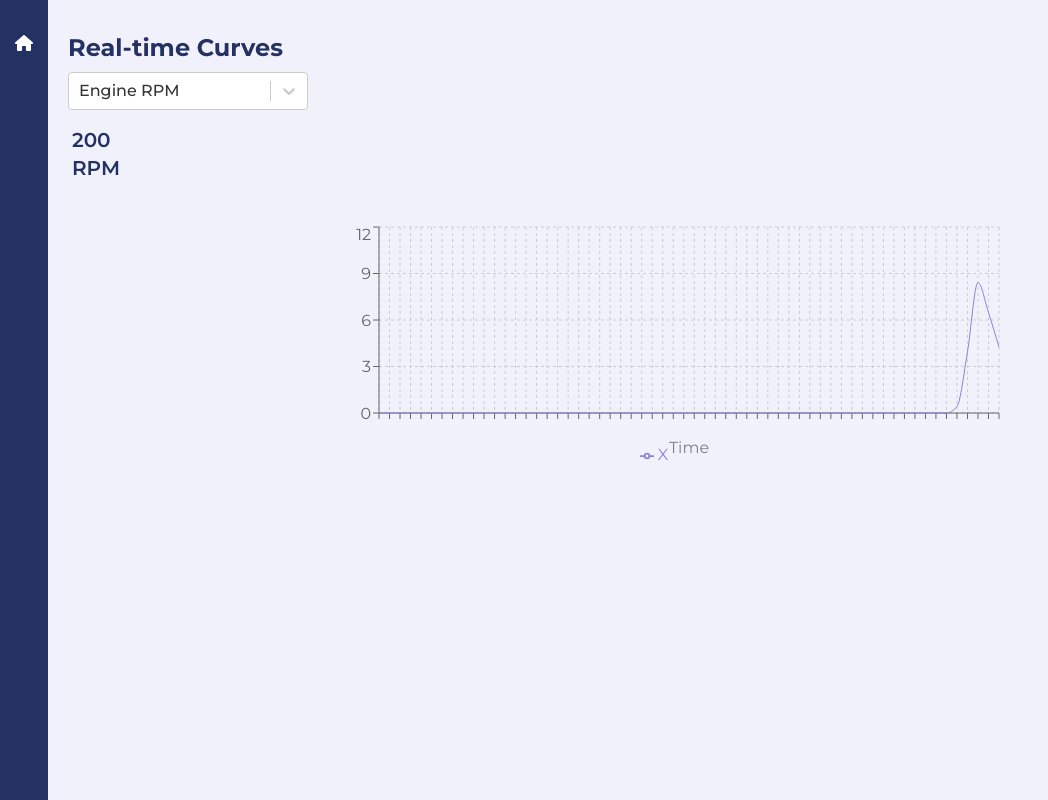
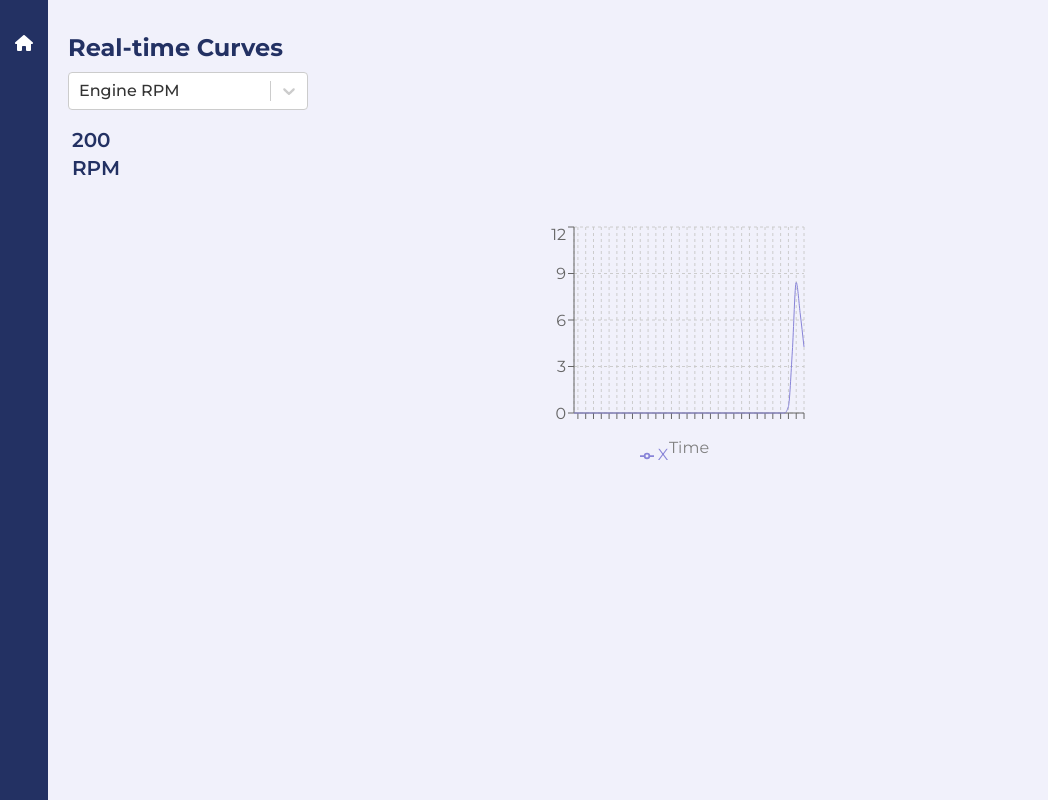
Before and after one commit to vitohartanto/CarConnect, a React (Vite) app: page /realtime-curves in a window 1280 px wide. Shown: the whole page, without its empty margins (0-1048 px from the left). Built offline with nearby package versions, Linux system fonts and the light colour scheme.

Commit message:
updating realtime curves

```diff
--- a/src/pages/RealtimeCurves.jsx
+++ b/src/pages/RealtimeCurves.jsx
@@ -33,6 +33,20 @@ const RealtimeCurves = () => {
     return () => clearInterval(interval);
   }, []);
 
+  // useEffect(() => {
+  //   if (timeoutRef.current !== null) {
+  //     clearTimeout(timeoutRef.current);
+  //   }
+  //   let interval = 6000;
+  //   let speed = 3000;
+  //   for (let i = 0; i < interval; i++) {
+  //     timeoutRef.current = setTimeout(() => {
+  //       timeoutRef.current = null;
+  //       validate();
+  //     }, i * speed);
+  //   }
+  // }, []);
+
   return (
     <div>
       <Sidebar />
@@ -48,7 +62,7 @@ const RealtimeCurves = () => {
         </div>
         <div className="mt-10 flex justify-center">
           <LineChart
-            width={730}
+            width={340}
             height={250}
             data={arr}
             margin={{ top: 5, right: 30, left: 20, bottom: 5 }}
```
